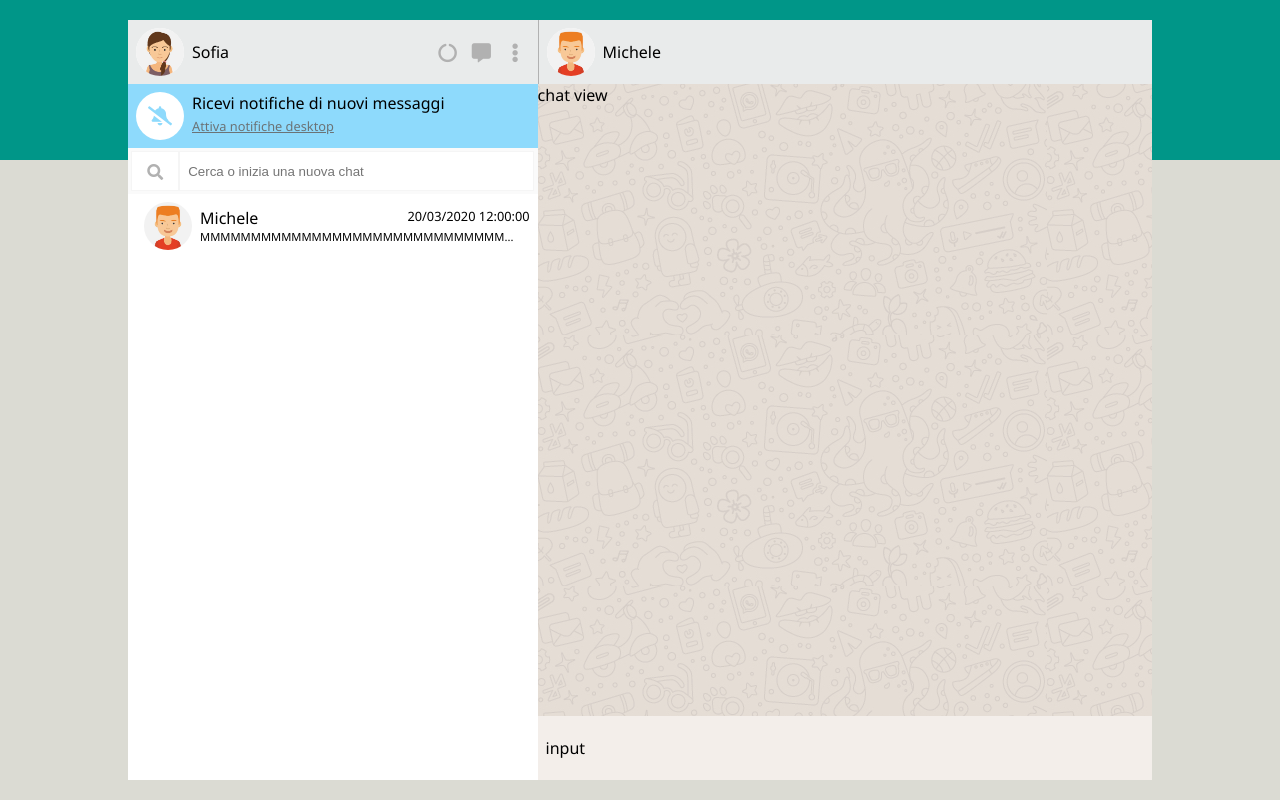
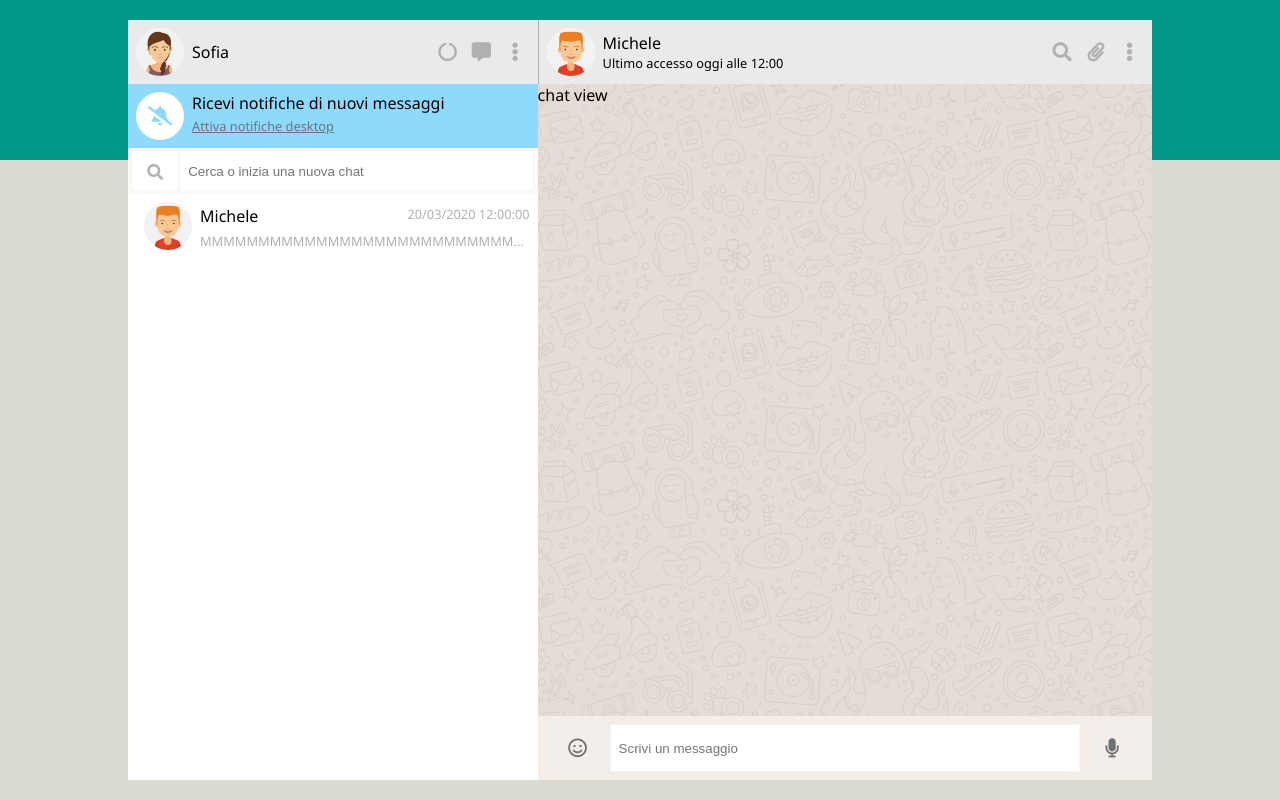
Before and after one commit to expldec/vue-boolzapp, a plain HTML site: page index.html in a window 1280 px wide. Drawn offline with nearby package versions, Linux system fonts and the light colour scheme.

Commit message:
Styled chat summary top bar and input bottom bar

```diff
--- a/css/style.css
+++ b/css/style.css
@@ -53,6 +53,13 @@ body {
     font-size: 1.2em;
 }
 
+.input-buttons {
+    color: var(--ms_color-darkgrey);
+    font-size: 1.2em;
+    width: 4rem;
+    text-align: center;
+}
+
 .thumbnail, .thumbnail img {
     width: 3rem;
 }
@@ -68,6 +75,7 @@ body {
 .icon {
     display: inline-block;
     width: 1.5em;
+    height: 1.5em;
     text-align: center;
 }
 
@@ -136,12 +144,12 @@ a {
     text-align: center;
 }
 
-#chat-filter input {
+#chat-filter #filter-input {
     flex-grow: 1;
     border: 1px solid #f5f5f5;
     padding: 0.5rem;
 }
-#chat-filter input:focus-visible {
+#chat-filter #filter-input:focus-visible {
     outline: 0;
 }
 
@@ -167,6 +175,7 @@ a {
 .chat-li-heading {
     display: flex;
     justify-content: space-between;
+    margin-bottom: 0.3rem;
 }
 
 .chat-li-text {
@@ -175,17 +184,20 @@ a {
 
 .chat-li-time {
     font-size: 0.8rem;
+    color: var(--ms_color-grey);
 }
 
 .chat-li-lastmess {
+    color: var(--ms_color-grey);
     height: 1rem;
     width: 100%;
-    font-size: 0.7rem;
-    /* white-space: nowrap; */
+    font-size: 0.8rem;
+    white-space: nowrap;
     overflow: hidden;
     text-overflow: ellipsis;
 }
 
+/* END CHAT LIST */
 
 /* CHAT COLUMN */
 #chat-col {
@@ -199,12 +211,30 @@ a {
     border-left: 1px solid var(--ms_color-grey);
 }
 
+.user-last-seen {
+    font-size: 0.8rem;
+}
+
+/* MAIN CHAT VIEW */
 #chat {
     flex-grow: 1;
     background-image: url('../img/mine.jpg');
     overflow-y: scroll;
 }
 
+
+/* INPUT BAR */
+
 #input-bar {
     background-color: var(--ms_color-lightwarmgrey);
 }
+
+#chat-input {
+    flex-grow: 1;
+    border: 1px solid #f5f5f5;
+    padding: 0.5rem;
+    height: 100%;
+}
+#chat-input:focus-visible {
+    outline: 0;
+}
--- a/index.html
+++ b/index.html
@@ -49,7 +49,7 @@
                             <i class="fas fa-search"></i>
                         </div>
                     </div>
-                    <input type="text" placeholder="Cerca o inizia una nuova chat">
+                    <input type="text" id="filter-input" placeholder="Cerca o inizia una nuova chat">
                 </div>
                 <div id="chat-list">
                     <div class="chat-li">
@@ -63,7 +63,6 @@
                             </div>
                             <div class="chat-li-lastmess">MMMMMMMMMMMMMMMMMMMMMMMMMMMMMM...</div>
                         </div>
-
                     </div>
                 </div>
             </div>
@@ -76,11 +75,37 @@
                         </div>
                         <div class="user-name">
                             Michele
+                            <div class="user-last-seen">
+                                Ultimo accesso oggi alle 12:00
+                            </div>
+                        </div>
+                    </div>
+                    <div class="top-buttons">
+                        <div class="icon">
+                            <i class="fas fa-search"></i>
+                        </div>
+                        <div class="icon">
+                            <i class="fas fa-paperclip"></i>
+                        </div>
+                        <div class="icon">
+                            <i class="fas fa-ellipsis-v"></i>
                         </div>
                     </div>
                 </div>
                 <div id="chat">chat view</div>
-                <div class="ui-bar" id="input-bar">input</div>
+                <div class="ui-bar" id="input-bar">
+                    <div class="input-buttons">
+                        <div class="icon">
+                            <i class="far fa-smile"></i>
+                        </div>
+                    </div>
+                    <input type="text" id="chat-input" placeholder="Scrivi un messaggio">
+                    <div class="input-buttons">
+                        <div class="icon">
+                            <i class="fas fa-microphone"></i>
+                        </div>
+                    </div>
+                </div>
             </div>
        </div>
     </div>
```
